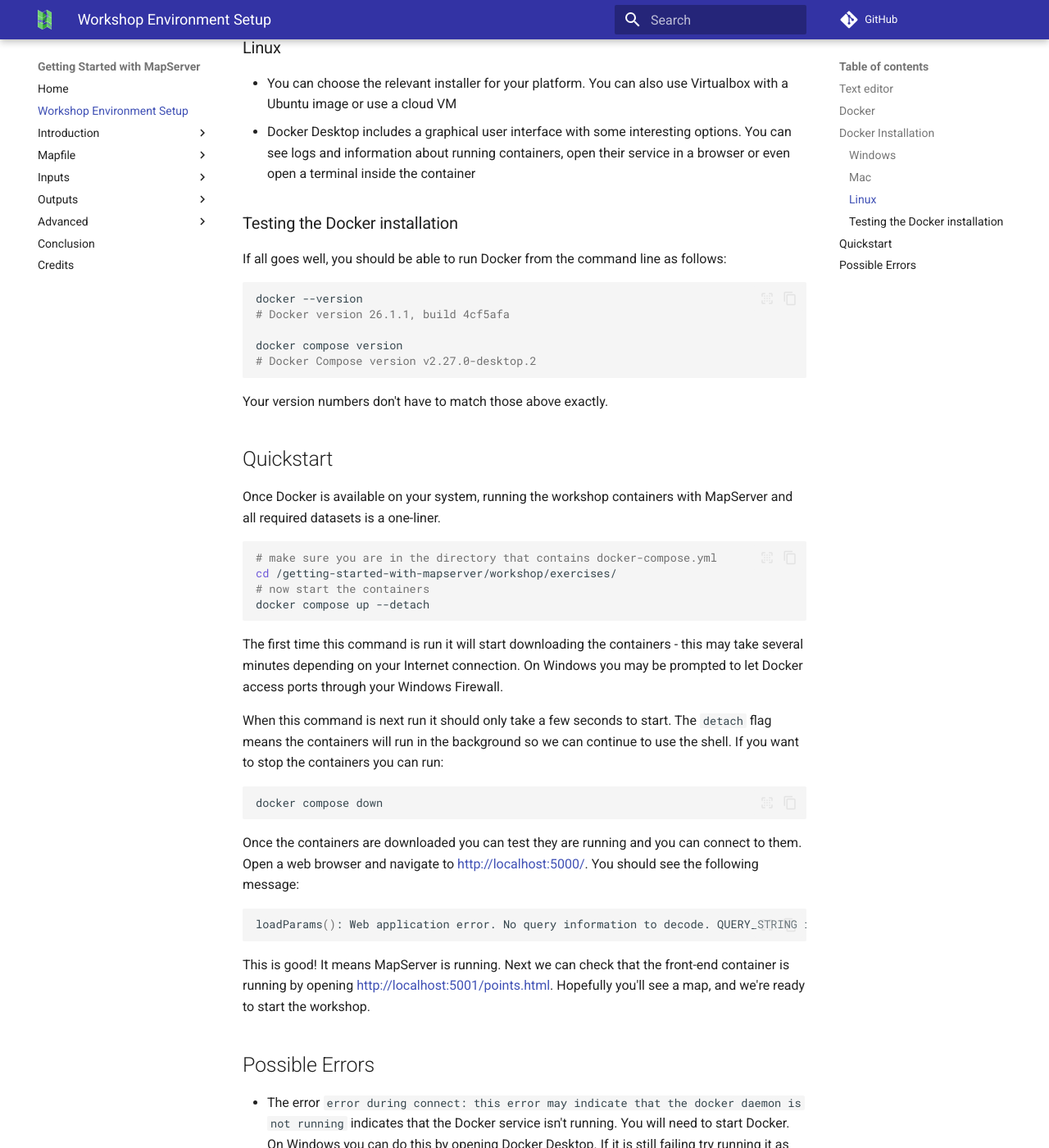
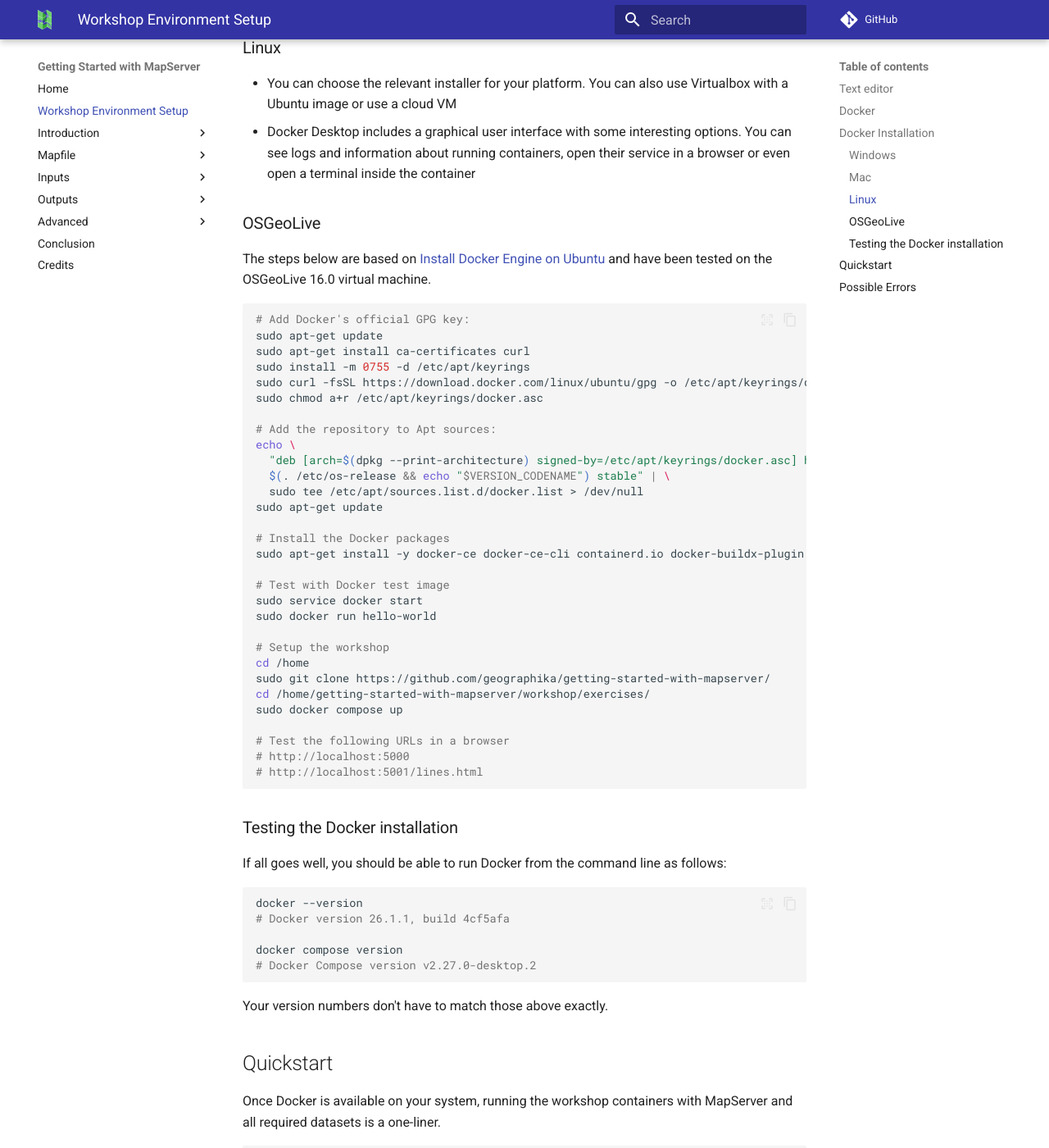
Before and after one commit to geographika/getting-started-with-mapserver, an MkDocs documentation site: the page built from workshop/content/docs/setup.md, in a window 1280 px wide and 1400 px high, scrolled down 2712 px. Shown: the whole window at 82% size. Built offline with MkDocs 1.6.1 and Material for MkDocs 9.7.7, drawn with Linux system fonts in a browser that asks for light colours; comment, search, counter and statistics services are not loaded; some of the changed text lies outside the part shown.

Commit message:
Add OSGeoLive setup notes

````diff
--- a/workshop/content/docs/setup.md
+++ b/workshop/content/docs/setup.md
@@ -75,6 +75,42 @@
 * You can choose the relevant installer for your platform. You can also use Virtualbox with a Ubuntu image or use a cloud VM
 * Docker Desktop includes a graphical user interface with some interesting options. You can see logs and information about running containers, open their service in a browser or even open a terminal inside the container
 
+### OSGeoLive
+
+The steps below are based on [Install Docker Engine on Ubuntu](docs.docker.com/engine/install/ubuntu/#install-using-the-repository) and have been tested on the OSGeoLive 16.0 virtual machine.
+
+```bash
+# Add Docker's official GPG key:
+sudo apt-get update
+sudo apt-get install ca-certificates curl
+sudo install -m 0755 -d /etc/apt/keyrings
+sudo curl -fsSL https://download.docker.com/linux/ubuntu/gpg -o /etc/apt/keyrings/docker.asc
+sudo chmod a+r /etc/apt/keyrings/docker.asc
+
+# Add the repository to Apt sources:
+echo \
+  "deb [arch=$(dpkg --print-architecture) signed-by=/etc/apt/keyrings/docker.asc] https://download.docker.com/linux/ubuntu \
+  $(. /etc/os-release && echo "$VERSION_CODENAME") stable" | \
+  sudo tee /etc/apt/sources.list.d/docker.list > /dev/null
+sudo apt-get update
+
+# Install the Docker packages
+sudo apt-get install -y docker-ce docker-ce-cli containerd.io docker-buildx-plugin docker-compose-plugin
+
+# Test with Docker test image
+sudo service docker start
+sudo docker run hello-world
+
+# Setup the workshop
+cd /home
+sudo git clone https://github.com/geographika/getting-started-with-mapserver/
+cd /home/getting-started-with-mapserver/workshop/exercises/
+sudo docker compose up
+
+# Test the following URLs in a browser
+# http://localhost:5000
+# http://localhost:5001/lines.html
+```
 
 ### Testing the Docker installation
 
@@ -89,7 +125,6 @@
 ```
 
 Your version numbers don't have to match those above exactly.
-
 
 ## Quickstart
 
@@ -126,3 +161,7 @@
 ## Possible Errors
 
 * The error `error during connect: this error may indicate that the docker daemon is not running` indicates that the Docker service isn't running. You will need to start Docker. On Windows you can do this by opening Docker Desktop. If it is still failing try running it as Administrator.
+* `docker: Cannot connect to the Docker daemon at unix:///var/run/docker.sock. Is the docker daemon running?` - the Docker service isn't running. Start it with `sudo service docker start`.
+* `E: Could not get lock /var/lib/dpkg/lock-frontend. It is held by process 46288 (unattended-upgr)` is caused
+by another program trying to update Ubuntu. Rebooting may fix this, or you can try running `sudo kill <process_id>` for example in this case `sudo kill 46288`.
+* `docker-desktop : Depends: docker-ce-cli but it is not installable` - you are attempting to install Docker Desktop, but have not yet installed the Docker Engine.
````
